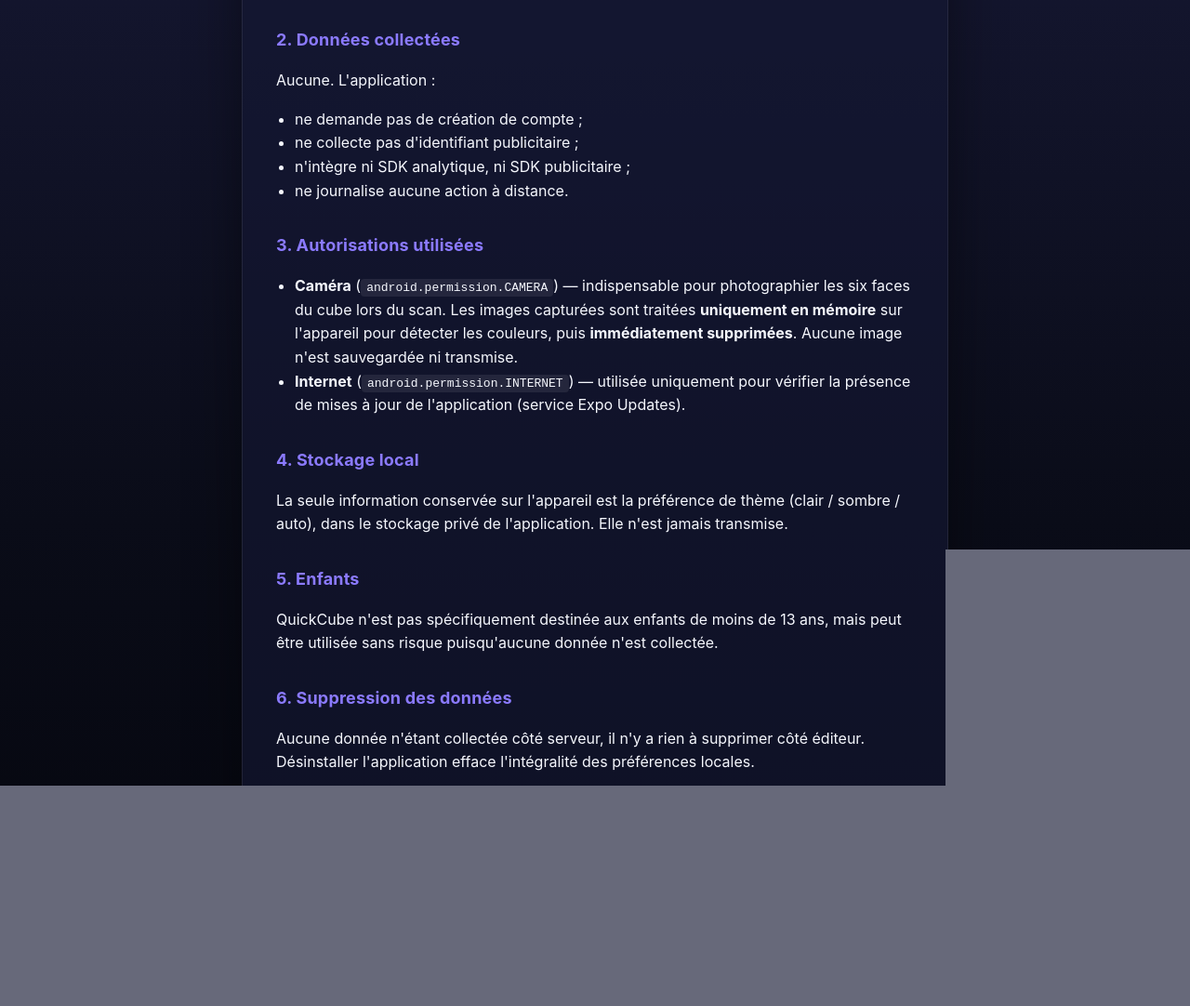
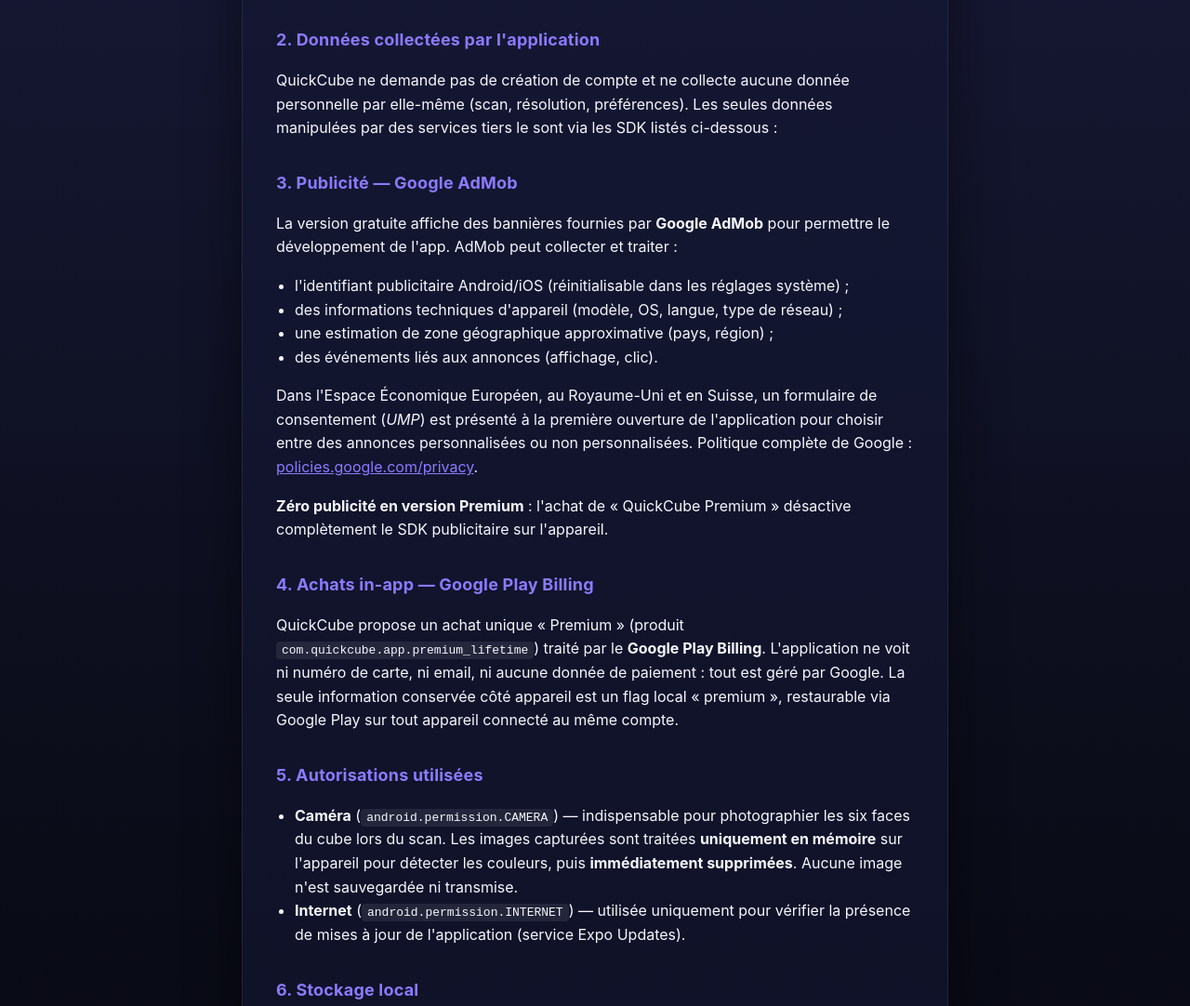
Before and after one commit to asmaharbi86/quickcube-privacy, a plain HTML site: page index.html in a window 1280 px wide. Shown: the part 426-1508 px from the top of the page at 93% size. Drawn offline with Linux system fonts and the light colour scheme.

Commit message:
Privacy: add AdMob + Play Billing sections

```diff
--- a/index.html
+++ b/index.html
@@ -73,16 +73,45 @@
       reconnaissance de couleurs, calcul de la solution) se font localement sur l'appareil.
     </p>
 
-    <h2>2. Données collectées</h2>
-    <p>Aucune. L'application :</p>
+    <h2>2. Données collectées par l'application</h2>
+    <p>
+      QuickCube ne demande pas de création de compte et ne collecte aucune donnée personnelle par
+      elle-même (scan, résolution, préférences). Les seules données manipulées par des services
+      tiers le sont via les SDK listés ci-dessous&nbsp;:
+    </p>
+
+    <h2>3. Publicité — Google AdMob</h2>
+    <p>
+      La version gratuite affiche des bannières fournies par <strong>Google AdMob</strong> pour
+      permettre le développement de l'app. AdMob peut collecter et traiter&nbsp;:
+    </p>
     <ul>
-      <li>ne demande pas de création de compte&nbsp;;</li>
-      <li>ne collecte pas d'identifiant publicitaire&nbsp;;</li>
-      <li>n'intègre ni SDK analytique, ni SDK publicitaire&nbsp;;</li>
-      <li>ne journalise aucune action à distance.</li>
+      <li>l'identifiant publicitaire Android/iOS (réinitialisable dans les réglages système)&nbsp;;</li>
+      <li>des informations techniques d'appareil (modèle, OS, langue, type de réseau)&nbsp;;</li>
+      <li>une estimation de zone géographique approximative (pays, région)&nbsp;;</li>
+      <li>des événements liés aux annonces (affichage, clic).</li>
     </ul>
+    <p>
+      Dans l'Espace Économique Européen, au Royaume-Uni et en Suisse, un formulaire de
+      consentement (<em>UMP</em>) est présenté à la première ouverture de l'application pour
+      choisir entre des annonces personnalisées ou non personnalisées. Politique complète
+      de Google&nbsp;: <a href="https://policies.google.com/privacy">policies.google.com/privacy</a>.
+    </p>
+    <p>
+      <strong>Zéro publicité en version Premium</strong>&nbsp;: l'achat de « QuickCube Premium »
+      désactive complètement le SDK publicitaire sur l'appareil.
+    </p>
 
-    <h2>3. Autorisations utilisées</h2>
+    <h2>4. Achats in-app — Google Play Billing</h2>
+    <p>
+      QuickCube propose un achat unique « Premium » (produit
+      <code>com.quickcube.app.premium_lifetime</code>) traité par le <strong>Google Play Billing</strong>.
+      L'application ne voit ni numéro de carte, ni email, ni aucune donnée de paiement&nbsp;: tout
+      est géré par Google. La seule information conservée côté appareil est un flag local
+      «&nbsp;premium&nbsp;», restaurable via Google Play sur tout appareil connecté au même compte.
+    </p>
+
+    <h2>5. Autorisations utilisées</h2>
     <ul>
       <li>
         <strong>Caméra</strong> (<code>android.permission.CAMERA</code>) — indispensable pour
@@ -96,25 +125,25 @@
       </li>
     </ul>
 
-    <h2>4. Stockage local</h2>
+    <h2>6. Stockage local</h2>
     <p>
       La seule information conservée sur l'appareil est la préférence de thème (clair / sombre /
       auto), dans le stockage privé de l'application. Elle n'est jamais transmise.
     </p>
 
-    <h2>5. Enfants</h2>
+    <h2>7. Enfants</h2>
     <p>
       QuickCube n'est pas spécifiquement destinée aux enfants de moins de 13 ans, mais peut être
       utilisée sans risque puisqu'aucune donnée n'est collectée.
     </p>
 
-    <h2>6. Suppression des données</h2>
+    <h2>8. Suppression des données</h2>
     <p>
       Aucune donnée n'étant collectée côté serveur, il n'y a rien à supprimer côté éditeur.
       Désinstaller l'application efface l'intégralité des préférences locales.
     </p>
 
-    <h2>7. Vos droits</h2>
+    <h2>9. Vos droits</h2>
     <p>
       Vous pouvez à tout moment révoquer l'autorisation caméra depuis les paramètres Android
       (Paramètres → Applications → QuickCube → Autorisations). Pour toute question relative à
@@ -122,7 +151,7 @@
       <a href="mailto:benamaraissam86@gmail.com">benamaraissam86@gmail.com</a>.
     </p>
 
-    <h2>8. Modifications</h2>
+    <h2>10. Modifications</h2>
     <p>
       Cette politique peut être mise à jour si les fonctionnalités évoluent. La date en tête de
       page reflète la dernière révision publiée.
```
